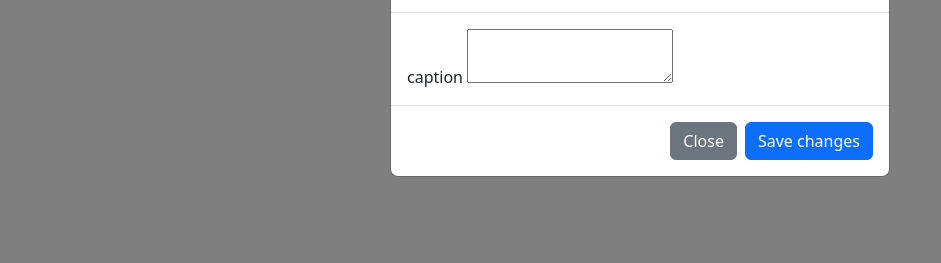
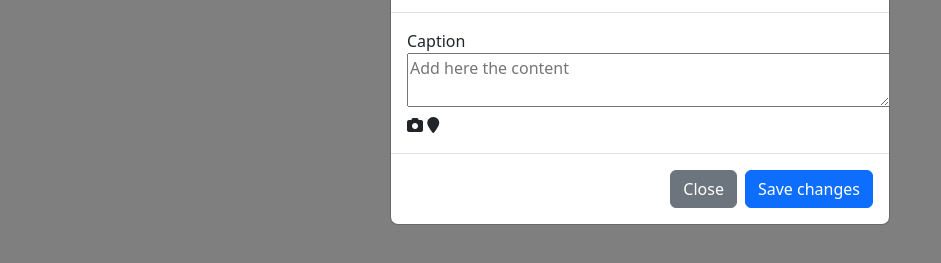
Before and after one commit to Josea1705/instagramfeed-bootstrap2, a plain HTML site: page index.html in a window 1280 px wide. Both pictures are taken after a click on the button "Create a New Post". Shown: the part 79-342 px from the top of the page, without its empty margins (0-941 px from the left). Drawn offline with nearby package versions, Linux system fonts and the light colour scheme.

Commit message:
Modal icons, textarea

```diff
--- a/index.html
+++ b/index.html
@@ -28,10 +28,16 @@
                   <h1 class="modal-title fs-5" id="exampleModalLabel">Create a new Post</h1>
                   <button type="button" class="btn-close" data-bs-dismiss="modal" aria-label="Close"></button>
                 </div>
-                <div class="modal-body">
+                <div class="modal-body d-block">
                   <div>
-                    caption
-                    <textarea></textarea>
+                    Caption
+                  </div>
+                  <div>
+                    <textarea placeholder="Add here the content" cols="50"></textarea>
+                  </div>
+                  <div>
+                    <i class="fa-solid fa-camera"></i>
+                    <i class="fa-solid fa-location-pin"></i>
                   </div>
                 </div>
                 <div class="modal-footer">
```
